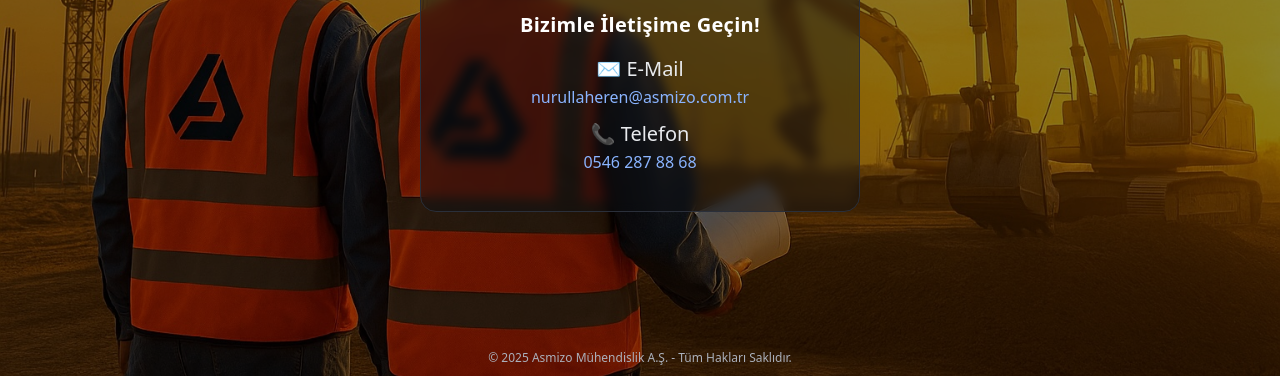
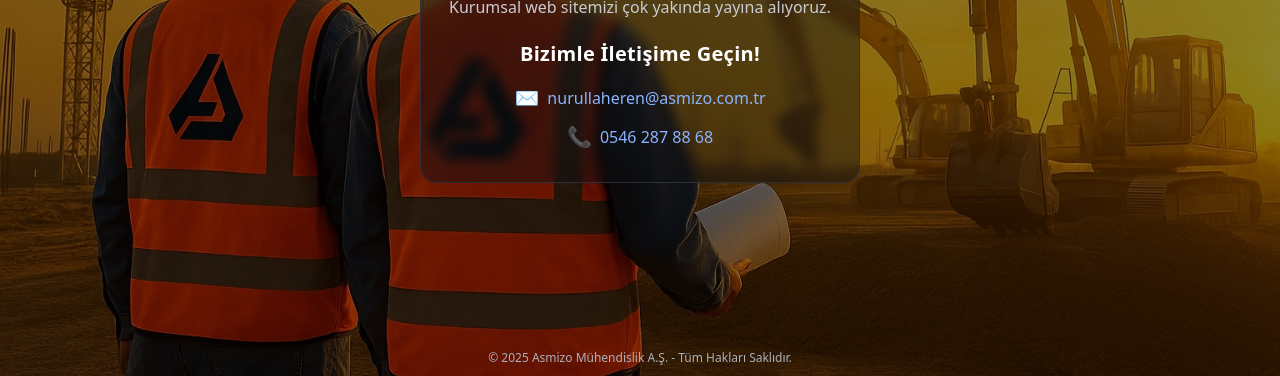
Before and after one commit to ArCiviL/arcivil.github.io, a plain HTML site: page index.html in a window 1280 px wide. Shown: the part 424-800 px from the top of the page. Drawn offline with Linux system fonts and the light colour scheme.

Commit message:
Update index.html

```diff
--- a/index.html
+++ b/index.html
@@ -12,20 +12,19 @@
       color:#e8eaed; font-family:system-ui,Arial,sans-serif;
       background:#0f1115; overflow:hidden;
     }
-    /* Arka plan görseli (blur yok) */
+    /* Arka plan görseli */
     .bg{
       position:fixed; inset:0; z-index:-2;
       width:100%; height:100%;
       object-fit:cover; object-position:center;
     }
-    /* Kontrast için hafif karartma */
     .shade{ position:fixed; inset:0; background:rgba(0,0,0,.45); z-index:-1; }
 
     .card{
       max-width:640px; text-align:center;
       padding:32px 28px; border:1px solid #2a2f3a; border-radius:16px;
       background:rgba(15,17,21,.45);
-      backdrop-filter:blur(6px); /* isterse kaldırılabilir */
+      backdrop-filter:blur(6px);
     }
     h1{margin:0 0 12px; font-size:28px; letter-spacing:.2px}
     p{margin:6px 0 0; line-height:1.6; color:#c9ccd3}
@@ -38,7 +37,7 @@
       position:fixed;
       bottom:10px;
       width:100%;
-      text-align:center;   /* ortalanmış */
+      text-align:center;
       font-size:12px;
       color:#aab0bb;
     }
@@ -58,14 +57,15 @@
     }
 
     .contact-item{
-        text-align:center;
+      display:flex;
+      align-items:center;
+      gap:8px;
+      font-size:16px;
     }
 
     .contact-item .icon{
       font-size:20px;
-        margin-bottom:4px;
     }
-
   </style>
 </head>
 <body>
@@ -78,21 +78,20 @@
     <div class="pill">Yapım Aşamasında</div>
     <h1>Asmizo Mühendislik A.Ş.</h1>
     <p>Kurumsal web sitemizi çok yakında yayına alıyoruz.</p>
-    <p>
+
     <h2>Bizimle İletişime Geçin!</h2>
     <div class="contact-vertical">
       <div class="contact-item">
-          <div class="icon">✉️ E-Mail</div>
+        <div class="icon">✉️</div>
         <a href="mailto:nurullaheren@asmizo.com.tr">nurullaheren@asmizo.com.tr</a>
       </div>
       <div class="contact-item">
-          <div class="icon">📞 Telefon</div>
+        <div class="icon">📞</div>
         <a href="tel:+905462878868">0546 287 88 68</a>
       </div>
     </div>
-    </p>
+  </div>
 
-  </div>
   <footer>
     © 2025 Asmizo Mühendislik A.Ş. - Tüm Hakları Saklıdır.
   </footer>
```
Lines whose indentation alone changed are shown as unchanged.
